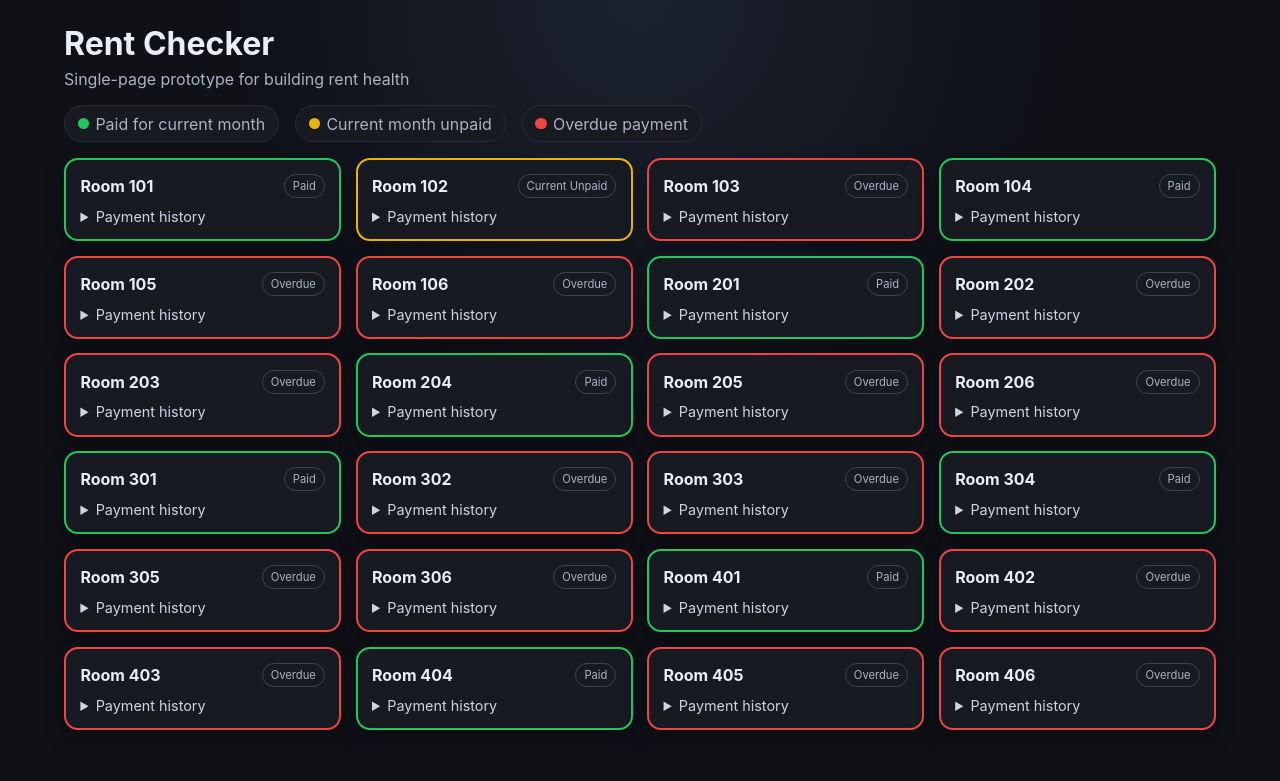
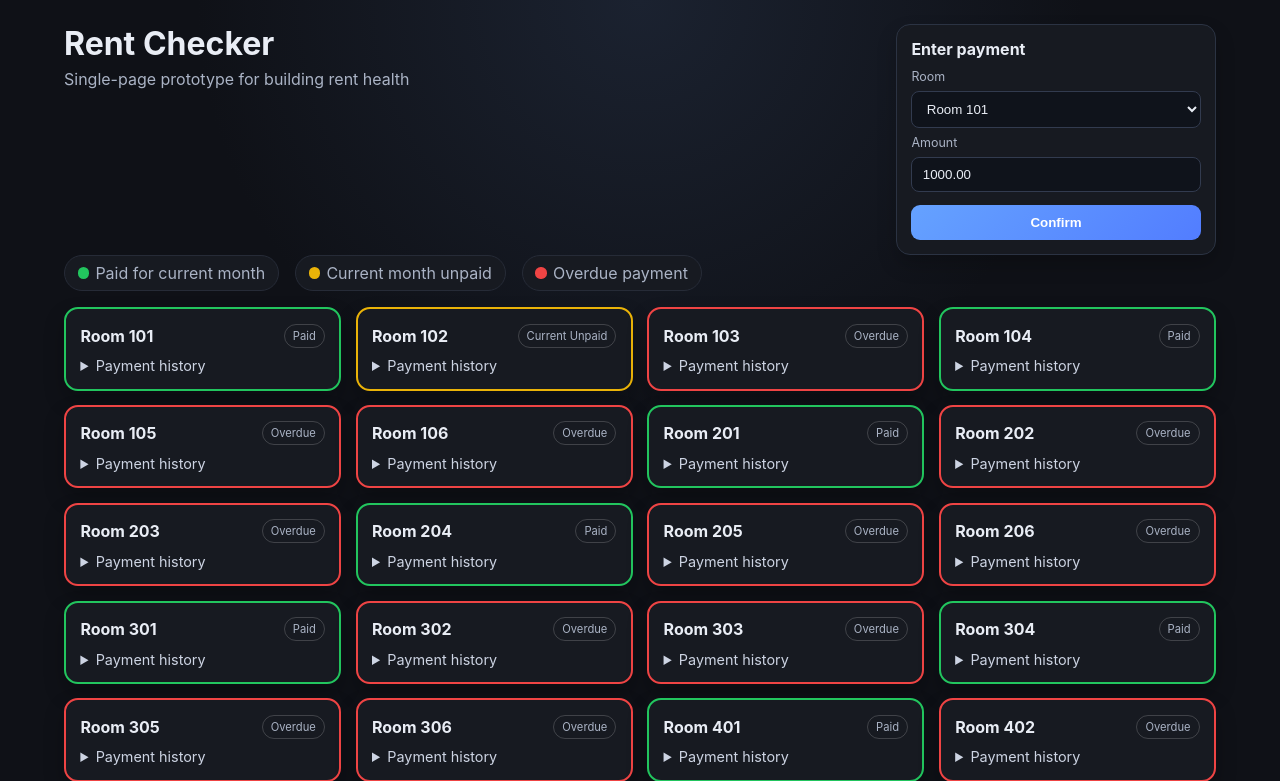
Before and after one commit to DmitrySlesarev/rent_checker, a Flask app: page / in a window 1280 px wide. Shown: the top 781 px of the page. Before the commit the page ends 744 px from the top, so only its background shows below. Run offline with Flask 3, Linux system fonts and the light colour scheme; some libraries are stand-ins or nearby versions.

Commit message:
Finalize the prototype

```diff
--- a/app/__init__.py
+++ b/app/__init__.py
@@ -2,7 +2,7 @@ import os
 import time
 from datetime import date
 
-from flask import Flask, render_template
+from flask import Flask, redirect, render_template, request, url_for
 from sqlalchemy import text
 from sqlalchemy.exc import OperationalError
 
@@ -56,6 +56,35 @@ def create_app():
                 }
             )
 
-        return render_template("index.html", room_cards=room_cards, today=today)
+        return render_template("index.html", room_cards=room_cards, today=today, rooms=rooms)
+
+    @app.post("/payments/confirm")
+    def confirm_payment():
+        room_id = request.form.get("room_id", type=int)
+        amount = request.form.get("amount", type=float)
+
+        if room_id is None or amount is None:
+            return redirect(url_for("index"))
+
+        today = date.today()
+        current_month_start = date(today.year, today.month, 1)
+        due_date = date(today.year, today.month, 7)
+
+        payment = Payment.query.filter_by(room_id=room_id, month_start=current_month_start).first()
+        if payment is None:
+            payment = Payment(
+                room_id=room_id,
+                month_start=current_month_start,
+                due_date=due_date,
+                amount=amount,
+                paid_at=today,
+            )
+            db.session.add(payment)
+        else:
+            payment.amount = amount
+            payment.paid_at = today
+
+        db.session.commit()
+        return redirect(url_for("index"))
 
     return app
--- a/app/static/styles.css
+++ b/app/static/styles.css
@@ -26,6 +26,13 @@ body {
   padding: 1.5rem;
 }
 
+.top-layout {
+  display: grid;
+  grid-template-columns: 1fr minmax(260px, 320px);
+  gap: 1rem;
+  align-items: start;
+}
+
 .header h1 {
   margin: 0;
   font-size: 2rem;
@@ -34,6 +41,54 @@ body {
 .header p {
   margin: 0.4rem 0 1rem;
   color: var(--muted);
+}
+
+.payment-form-panel {
+  background: var(--panel);
+  border: 1px solid #2b3343;
+  border-radius: 14px;
+  padding: 0.9rem;
+  box-shadow: 0 10px 20px rgba(0, 0, 0, 0.2);
+}
+
+.payment-form-panel h3 {
+  margin: 0 0 0.6rem;
+  font-size: 1rem;
+}
+
+.payment-form {
+  display: flex;
+  flex-direction: column;
+  gap: 0.45rem;
+}
+
+.payment-form label {
+  font-size: 0.78rem;
+  color: var(--muted);
+}
+
+.payment-form select,
+.payment-form input {
+  background: #0f131b;
+  border: 1px solid #323b4f;
+  color: var(--text);
+  border-radius: 8px;
+  padding: 0.55rem 0.65rem;
+}
+
+.payment-form button {
+  margin-top: 0.4rem;
+  border: 0;
+  border-radius: 9px;
+  padding: 0.6rem 0.8rem;
+  background: linear-gradient(135deg, #65a2ff, #527dff);
+  color: #fff;
+  font-weight: 600;
+  cursor: pointer;
+}
+
+.payment-form button:hover {
+  filter: brightness(1.06);
 }
 
 .legend {
@@ -169,3 +224,9 @@ summary {
   background: #3f1b1b;
   color: #f8a2a2;
 }
+
+@media (max-width: 860px) {
+  .top-layout {
+    grid-template-columns: 1fr;
+  }
+}
--- a/app/templates/index.html
+++ b/app/templates/index.html
@@ -8,9 +8,27 @@
   </head>
   <body>
     <main class="container">
-      <section class="header">
-        <h1>Rent Checker</h1>
-        <p>Single-page prototype for building rent health</p>
+      <section class="top-layout">
+        <section class="header">
+          <h1>Rent Checker</h1>
+          <p>Single-page prototype for building rent health</p>
+        </section>
+        <section class="payment-form-panel" aria-label="Enter room payment">
+          <h3>Enter payment</h3>
+          <form method="post" action="{{ url_for('confirm_payment') }}" class="payment-form">
+            <label for="room_id">Room</label>
+            <select id="room_id" name="room_id" required>
+              {% for room in rooms %}
+              <option value="{{ room.id }}">Room {{ room.number }}</option>
+              {% endfor %}
+            </select>
+
+            <label for="amount">Amount</label>
+            <input id="amount" name="amount" type="number" min="1" step="0.01" value="1000.00" required />
+
+            <button type="submit">Confirm</button>
+          </form>
+        </section>
       </section>
 
       <section class="legend" aria-label="Status legend">
@@ -21,7 +39,11 @@
 
       <section class="building-grid" aria-label="Building plan">
         {% for card in room_cards %}
-        <article class="room-card status-{{ card.status }}" data-room="{{ card.room.number }}">
+        <article
+          class="room-card status-{{ card.status }}"
+          data-room="{{ card.room.number }}"
+          data-room-id="{{ card.room.id }}"
+        >
           <div class="room-top">
             <h2>Room {{ card.room.number }}</h2>
             <span class="status-pill">{{ card.status.replace('_', ' ').title() }}</span>
```
Also changed, not shown: tests/e2e/test_rent_checker.py (+21 -0 lines).
